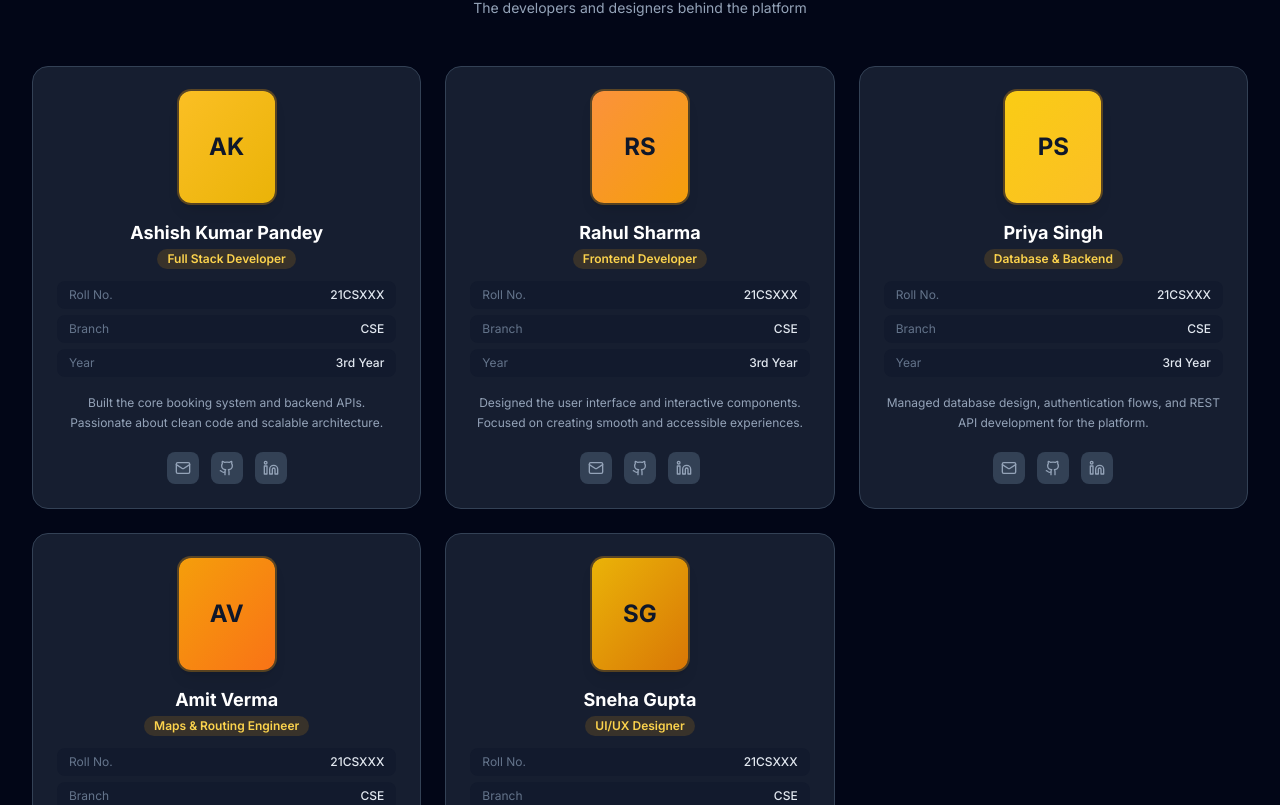
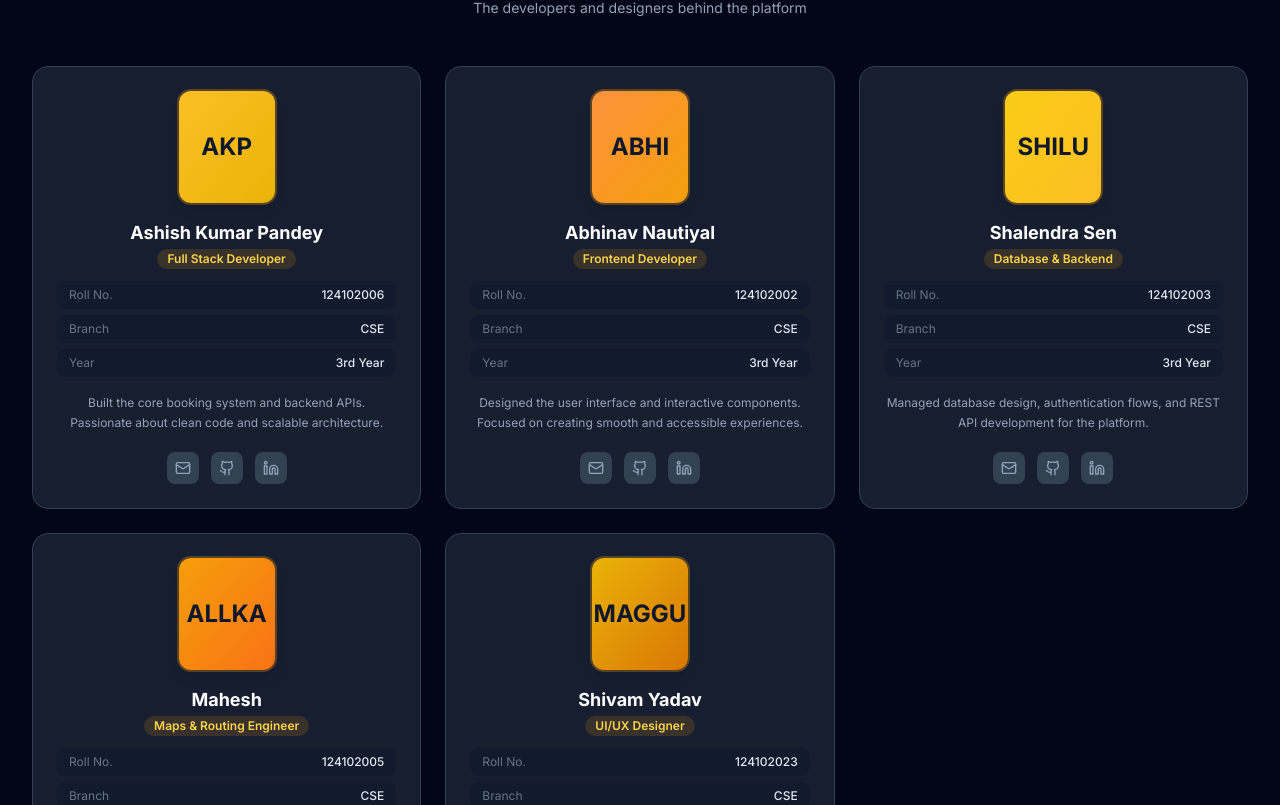
Before and after one commit to ABHINAVNAUTIYAL079/nitkkrERBS, a Next.js app: page /about in a window 1280 px wide. Shown: the part 815-1620 px from the top of the page. Built offline with nearby package versions, Linux system fonts and the light colour scheme.

Commit message:
Updated about page

```diff
--- a/app/about/page.tsx
+++ b/app/about/page.tsx
@@ -6,7 +6,7 @@ const teamMembers = [
     {
         name: "Ashish Kumar Pandey",
         role: "Full Stack Developer",
-        rollNo: "21CSXXX",
+        rollNo: "124102006",
         branch: "Computer Science & Engineering",
         year: "3rd Year",
         email: "ashish@nitkkr.ac.in",
@@ -14,59 +14,59 @@ const teamMembers = [
         linkedin: "#",
         bio: "Built the core booking system and backend APIs. Passionate about clean code and scalable architecture.",
         avatar: null,
-        initials: "AK",
+        initials: "AKP",
     },
     {
-        name: "Rahul Sharma",
+        name: "Abhinav Nautiyal",
         role: "Frontend Developer",
-        rollNo: "21CSXXX",
+        rollNo: "124102002",
         branch: "Computer Science & Engineering",
         year: "3rd Year",
-        email: "rahul@nitkkr.ac.in",
+        email: "124102002@nitkkr.ac.in",
         github: "#",
         linkedin: "#",
         bio: "Designed the user interface and interactive components. Focused on creating smooth and accessible experiences.",
         avatar: null,
-        initials: "RS",
+        initials: "ABHI",
     },
     {
-        name: "Priya Singh",
+        name: "Shalendra Sen",
         role: "Database & Backend",
-        rollNo: "21CSXXX",
+        rollNo: "124102003",
         branch: "Computer Science & Engineering",
         year: "3rd Year",
-        email: "priya@nitkkr.ac.in",
+        email: "124102003@nitkkr.ac.in",
         github: "#",
         linkedin: "#",
         bio: "Managed database design, authentication flows, and REST API development for the platform.",
         avatar: null,
-        initials: "PS",
+        initials: "SHILU",
     },
     {
-        name: "Amit Verma",
+        name: "Mahesh",
         role: "Maps & Routing Engineer",
-        rollNo: "21CSXXX",
+        rollNo: "124102005",
         branch: "Computer Science & Engineering",
         year: "3rd Year",
-        email: "amit@nitkkr.ac.in",
+        email: "124102005@nitkkr.ac.in",
         github: "#",
         linkedin: "#",
         bio: "Implemented real-time campus map integration with OpenStreetMap and OSRM-based route calculation.",
         avatar: null,
-        initials: "AV",
+        initials: "ALLKA",
     },
     {
-        name: "Sneha Gupta",
+        name: "Shivam Yadav",
         role: "UI/UX Designer",
-        rollNo: "21CSXXX",
+        rollNo: "124102023",
         branch: "Computer Science & Engineering",
         year: "3rd Year",
-        email: "sneha@nitkkr.ac.in",
+        email: "124102023@nitkkr.ac.in",
         github: "#",
         linkedin: "#",
         bio: "Led the visual design direction, prototyping, and user research for the entire platform experience.",
         avatar: null,
-        initials: "SG",
+        initials: "MAGGU",
     },
 ];
 
```
Also changed, not shown: 1 other file (tests, documents, lock files or other folders).
